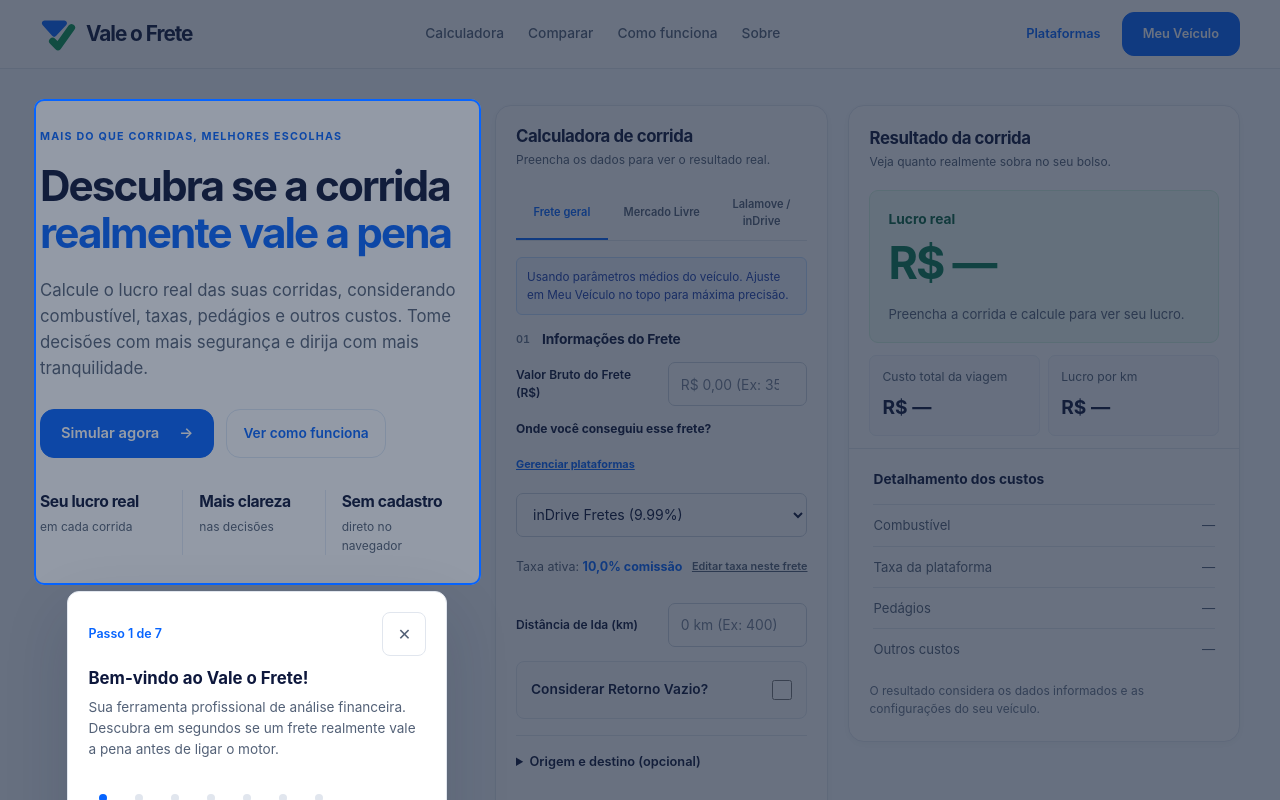
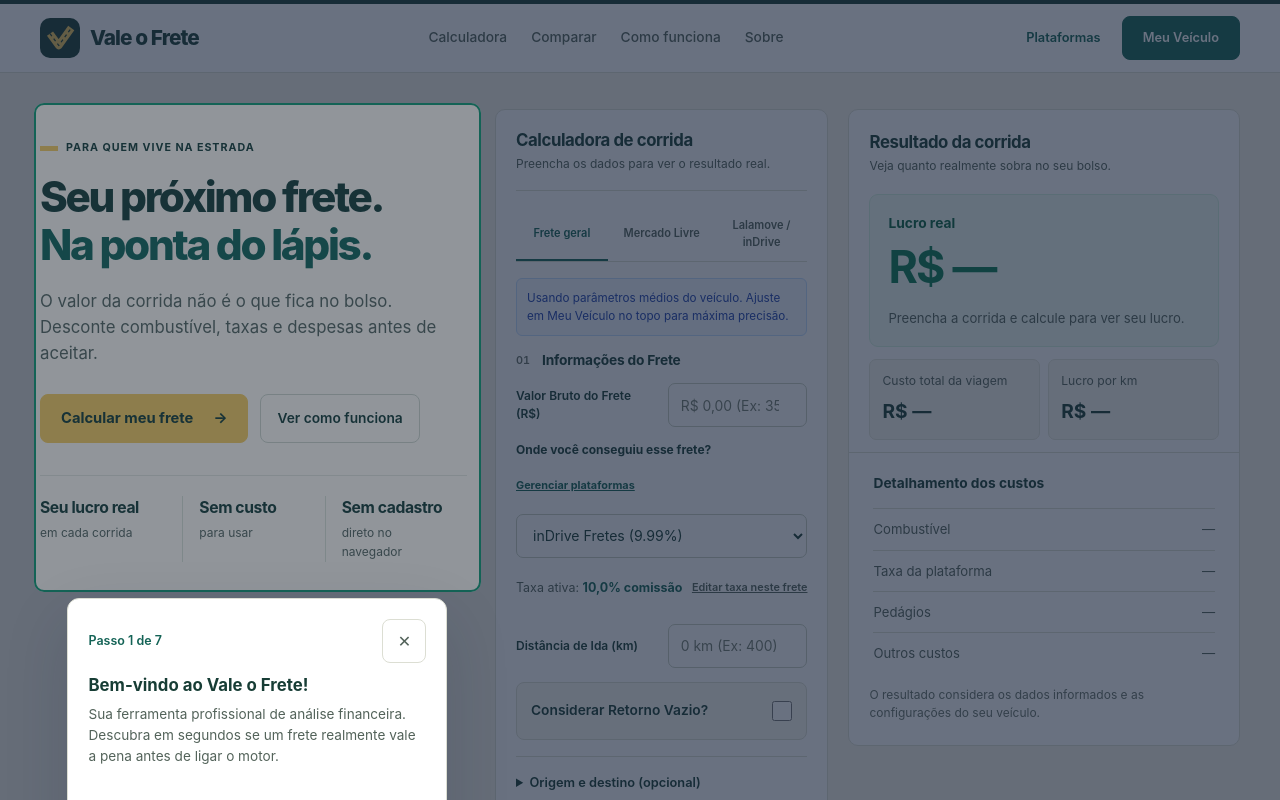
Before and after one commit to MarcosN7/vale-o-frete, a React (Vite) app: page / in a window 1280 px wide. Shown: the top 800 px of the page. Built offline with nearby package versions, Linux system fonts and the light colour scheme.

Commit message:
Refresh Vale o Frete identity with road mark and forest palette

```diff
--- a/index.html
+++ b/index.html
@@ -3,8 +3,8 @@
   <head>
     <meta charset="UTF-8" />
     <meta name="google-site-verification" content="o5gybvk49YA3mlcdKVGErh2z9IseLCJJZ2t8boEvh_0" />
-    <meta name="viewport" content="width=device-width, initial-scale=1.0, maximum-scale=1.0, user-scalable=no" />
-    <meta name="theme-color" content="#3b82f6" />
+    <meta name="viewport" content="width=device-width, initial-scale=1.0" />
+    <meta name="theme-color" content="#173d35" />
     <meta name="apple-mobile-web-app-capable" content="yes" />
     <meta name="apple-mobile-web-app-status-bar-style" content="black-translucent" />
     <link rel="manifest" href="./manifest.json" />
--- a/public/sw.js
+++ b/public/sw.js
@@ -1,4 +1,4 @@
-const CACHE_NAME = 'vale-o-frete-v2';
+const CACHE_NAME = 'vale-o-frete-v3-brand';
 const STATIC_ASSETS = [
   './',
   './index.html',
@@ -14,7 +14,7 @@ self.addEventListener('install', event => {
 self.addEventListener('activate', event => {
   event.waitUntil(
     caches.keys().then(keys =>
-      Promise.all(keys.filter(k => k !== CACHE_NAME).map(k => caches.delete(k)))
+      Promise.all(keys.filter(k => k.startsWith('vale-o-frete-') && k !== CACHE_NAME).map(k => caches.delete(k)))
     )
   );
   self.clients.claim();
--- a/src/App.jsx
+++ b/src/App.jsx
@@ -129,19 +129,18 @@ export default function App() {
 
   const introduction = (
     <section className="hero-section" id="inicio">
-      <p className="hero-eyebrow">Mais do que corridas, melhores escolhas</p>
-      <h1 className="hero-title">Descubra se a corrida <span>realmente vale a pena</span></h1>
+      <p className="hero-eyebrow">Para quem vive na estrada</p>
+      <h1 className="hero-title">Seu próximo frete.<br /><span>Na ponta do lápis.</span></h1>
       <p className="hero-subtitle">
-        Calcule o lucro real das suas corridas, considerando combustível, taxas, pedágios e outros custos.
-        Tome decisões com mais segurança e dirija com mais tranquilidade.
+        O valor da corrida não é o que fica no bolso. Desconte combustível, taxas e despesas antes de aceitar.
       </p>
       <div className="hero-buttons">
-        <a className="btn-primary hero-cta" href="#calculadora">Simular agora <span aria-hidden="true">→</span></a>
+        <a className="btn-primary hero-cta" href="#calculadora">Calcular meu frete <span aria-hidden="true">→</span></a>
         <button className="btn-secondary" onClick={() => { setMode('frete'); setShowTour(true); }}>Ver como funciona</button>
       </div>
       <div className="hero-facts">
         <div><strong>Seu lucro real</strong><span>em cada corrida</span></div>
-        <div><strong>Mais clareza</strong><span>nas decisões</span></div>
+        <div><strong>Sem custo</strong><span>para usar</span></div>
         <div><strong>Sem cadastro</strong><span>direto no navegador</span></div>
       </div>
     </section>
@@ -167,7 +166,7 @@ export default function App() {
       <a className="skip-link" href="#calculadora">Pular para a calculadora</a>
       <header className="app-header">
         <div className="header-content">
-          <a className="logo-wrapper" href="#inicio"><svg className="brand-mark" viewBox="0 0 40 40" fill="none" aria-hidden="true"><path d="M5 5h22a3 3 0 0 1 2.2 5L18 22a3 3 0 0 1-4.5 0L2.8 10A3 3 0 0 1 5 5Z" fill="#0664ff"/><path d="m14 28 6 6L35 13" stroke="#079653" strokeWidth="8" strokeLinecap="round" strokeLinejoin="round"/></svg>Vale o Frete</a>
+          <a className="logo-wrapper" href="#inicio"><img className="brand-mark" src="/favicon.svg" width="40" height="40" alt="" />Vale o Frete</a>
           <nav className="header-nav" aria-label="Navegação principal">
             <a href="#calculadora">Calculadora</a>
             <a href="#comparar" onClick={() => setMode('frete')}>Comparar</a>
@@ -249,7 +248,7 @@ export default function App() {
             onStartFirstCalc={handleStartFirstCalc}
           />
         <footer id="sobre" className="site-footer">
-          <div><strong>Vale o Frete</strong><p>Mais clareza para decidir sua próxima corrida.</p></div>
+          <div><strong>Vale o Frete</strong><p>Faça a conta. Pegue a estrada.</p></div>
           <p>Simulações com os custos que você informa.<br />Configurações e histórico salvos neste navegador.</p>
         </footer>
       </div>
--- a/src/index.css
+++ b/src/index.css
@@ -1,12 +1,12 @@
 :root {
-  --primary: #0664ff; --primary-hover: #0054dc; --primary-light: #f0f5ff; --primary-border: #cbdafa;
-  --brand-dark: #0d173c; --brand-navy: #263750;
+  --primary: #146356; --primary-hover: #0d4b41; --primary-light: #edf4ef; --primary-border: #b7d0c1;
+  --brand-dark: #173d35; --brand-navy: #2c5148;
   --success: #087b52; --success-bg: #eff8f3; --success-border: #c9e5d5; --success-text: #086342;
   --warning: #ac650c; --warning-bg: #fff9ed; --warning-border: #eddbb8; --warning-text: #85500b;
   --danger: #bd3545; --danger-bg: #fff3f4; --danger-border: #f0cbd0; --danger-text: #a42939;
-  --bg: #ffffff; --surface: #ffffff; --surface-hover: #f5f7fa; --surface-subtle: #fafbfd;
-  --text-primary: #0d173c; --text-secondary: #536177; --text-muted: #66748a;
-  --border: #e1e6ee; --border-focus: #245bd7;
+  --bg: #ffffff; --surface: #ffffff; --surface-hover: #f1f2e9; --surface-subtle: #f8f7f1;
+  --text-primary: #173d35; --text-secondary: #53635a; --text-muted: #657168;
+  --border: #dcded3; --border-focus: #146356;
   --shadow-xs: 0 1px 2px rgb(23 36 59 / 3%); --shadow-sm: 0 2px 8px rgb(23 36 59 / 4%);
   --shadow-md: 0 4px 16px rgb(23 36 59 / 5%); --shadow-lg: 0 12px 32px rgb(23 36 59 / 9%); --shadow-xl: 0 24px 64px rgb(23 36 59 / 15%);
   --radius-xs: 4px; --radius-sm: 8px; --radius-md: 12px; --radius-lg: 16px; --radius-full: 999px;
@@ -14,7 +14,7 @@
 }
 * { box-sizing: border-box; margin: 0; padding: 0; }
 html { font-size: 16px; scroll-behavior: smooth; scroll-padding-top: 100px; }
-body { font-family: 'Inter', -apple-system, BlinkMacSystemFont, 'Segoe UI', sans-serif; background: #f8fbff; color: var(--text-primary); line-height: 1.55; -webkit-font-smoothing: antialiased; }
+body { font-family: 'Inter', -apple-system, BlinkMacSystemFont, 'Segoe UI', sans-serif; background: #f5f2e9; color: var(--text-primary); line-height: 1.55; -webkit-font-smoothing: antialiased; }
 button, input, select { font: inherit; }
 button, a { -webkit-tap-highlight-color: transparent; }
 button { cursor: pointer; transition: var(--transition); }
@@ -72,8 +72,8 @@ h1, h2, h3, h4 { line-height: 1.25; }
 .field label { display: block; font-size: .82rem; font-weight: 600; color: var(--text-primary); margin-bottom: 8px; }
 .hint { color: var(--text-muted); font-size: .76rem; font-weight: 400; }
 .field-row { display: grid; grid-template-columns: repeat(2, minmax(0, 1fr)); gap: 16px; }
-input[type='number'], input[type='text'], select { width: 100%; min-width: 0; height: 48px; border: 1px solid #cbd3df; border-radius: 7px; background: white; color: var(--text-primary); padding: 0 12px; font-size: 1rem; transition: var(--transition); }
-input::placeholder { color: #758196; opacity: 1; font-size: .87rem; }
+input[type='number'], input[type='text'], select { width: 100%; min-width: 0; height: 48px; border: 1px solid #c7cec1; border-radius: 7px; background: white; color: var(--text-primary); padding: 0 12px; font-size: 1rem; transition: var(--transition); }
+input::placeholder { color: #737d71; opacity: 1; font-size: .87rem; }
 input:focus, select:focus { border-color: var(--primary); outline: 3px solid var(--primary-light); outline-offset: 0; }
 input[type='checkbox'] { accent-color: var(--primary); }
 .btn-primary, .calc-btn { background: var(--primary); color: white; border: 1px solid var(--primary); border-radius: 8px; padding: 12px 20px; font-weight: 600; font-size: .92rem; }
@@ -110,7 +110,7 @@ input[type='checkbox'] { accent-color: var(--primary); }
 .share-btn { width: 100%; margin-top: 16px; }
 .save-history-btn { width: 100%; margin-top: 16px; color: var(--primary); }
 .kpi-grid { display: grid; grid-template-columns: repeat(2, minmax(0, 1fr)); padding: 12px 20px; gap: 8px; }
-.kpi-card { padding: 12px; border: 1px solid #e8edf5; border-radius: 7px; background: #f7f9fc; display: flex; flex-direction: column; gap: 6px; }
+.kpi-card { padding: 12px; border: 1px solid #e2e5d9; border-radius: 7px; background: #f6f5ee; display: flex; flex-direction: column; gap: 6px; }
 .kpi-card:nth-child(odd) { padding-right: 14px; }
 .kpi-label { font-size: .76rem; color: var(--text-secondary); }
 .kpi-value { font-size: 1.2rem; font-weight: 650; overflow-wrap: anywhere; }
@@ -123,12 +123,12 @@ input[type='checkbox'] { accent-color: var(--primary); }
 .cost-list-left { display: flex; align-items: center; gap: 8px; }
 .cost-list-value { font-weight: 600; color: var(--text-primary); }
 .cost-progress-bar { display: flex; height: 6px; border-radius: 4px; overflow: hidden; margin-bottom: 20px; background: var(--border); }
-.cost-progress-segment.combustivel, .cost-dot.combustivel { background: #245bd7; }
-.cost-progress-segment.pedagio, .cost-dot.pedagio { background: #4c75cc; }
-.cost-progress-segment.manutencao, .cost-dot.manutencao { background: #7292d4; }
-.cost-progress-segment.pneus, .cost-dot.pneus { background: #94abdb; }
-.cost-progress-segment.depreciacao, .cost-dot.depreciacao { background: #a8b7d6; }
-.cost-progress-segment.extras, .cost-dot.extras { background: #c4cee1; }
+.cost-progress-segment.combustivel, .cost-dot.combustivel { background: #146356; }
+.cost-progress-segment.pedagio, .cost-dot.pedagio { background: #5e8970; }
+.cost-progress-segment.manutencao, .cost-dot.manutencao { background: #91a788; }
+.cost-progress-segment.pneus, .cost-dot.pneus { background: #b4bb99; }
+.cost-progress-segment.depreciacao, .cost-dot.depreciacao { background: #c8c4a5; }
+.cost-progress-segment.extras, .cost-dot.extras { background: #dcd7c1; }
 .cost-dot { width: 7px; height: 7px; border-radius: 2px; flex-shrink: 0; }
 .comparison-area { grid-column: 1 / -1; margin-top: 4px; }
 .comparison-prompt { border-block: 1px solid var(--border); padding: 24px 0; display: flex; align-items: center; justify-content: space-between; gap: 24px; }
@@ -296,9 +296,9 @@ input[type='checkbox'] { accent-color: var(--primary); }
 .hero-title > span { color: var(--primary); }
 .hero-buttons { display: flex; flex-wrap: wrap; gap: 12px; margin-top: 28px; }
 .hero-buttons > * { min-height: 48px; border-radius: 14px; }
-.hero-buttons .btn-secondary { color: var(--primary); border-color: #d8e4f5; background: transparent; }
+.hero-buttons .btn-secondary { color: var(--primary); border-color: #c7d8c8; background: transparent; }
 .hero-facts { display: grid; grid-template-columns: repeat(3, minmax(0, 1fr)); margin-top: 30px; }
-.hero-facts > div { padding: 0 16px; border-left: 1px solid #deE7f5; }
+.hero-facts > div { padding: 0 16px; border-left: 1px solid #d3d9cc; }
 .hero-facts > div:first-child { padding-left: 0; border: 0; }
 .hero-facts strong { display: block; font-size: .98rem; letter-spacing: -.025em; }
 .hero-facts span { display: block; font-size: .75rem; color: var(--text-secondary); margin-top: 4px; }
@@ -409,3 +409,33 @@ input[type='checkbox'] { accent-color: var(--primary); }
   .logo-wrapper { font-size: 1rem; }
   .hero-title { font-size: 1.95rem; }
 }
+
+/* Vale o Frete: forest, warm paper and road yellow. */
+.hero-eyebrow { display: inline-flex; align-items: center; gap: 8px; color: var(--brand-dark); letter-spacing: .09em; }
+.hero-eyebrow::before { content: ""; width: 18px; height: 5px; background: #edc65a; }
+.hero-title { font-weight: 800; letter-spacing: -.055em; }
+.hero-buttons > * { border-radius: 8px; }
+.hero-buttons .hero-cta { background: #edc65a; border-color: #edc65a; color: #173d35; font-weight: 750; }
+.hero-buttons .hero-cta:hover { background: #e2b746; border-color: #e2b746; }
+.hero-buttons .btn-secondary { color: var(--brand-dark); border-color: #c7cec1; }
+.brand-mark { width: 40px; height: 40px; }
+.logo-wrapper { letter-spacing: -.045em; font-weight: 800; }
+.app-header { border-top: 4px solid #173d35; }
+.header-actions .gear-btn:last-child { border-radius: 8px; }
+.landing-grid .dashboard-col-left, .landing-grid .result-card-container, .comparison-section, .history-section { border-radius: 10px; box-shadow: none; }
+.calculator-heading { border-bottom: 1px solid var(--border); padding-bottom: 16px; }
+.hero-facts { border-top: 1px solid var(--border); padding-top: 20px; }
+.how-steps { gap: 0; border-block: 1px solid var(--border); }
+.how-steps li { background: transparent; border: 0; border-right: 1px solid var(--border); border-radius: 0; box-shadow: none; padding: 24px; }
+.how-steps li:first-child { padding-left: 0; }
+.how-steps li:last-child { border-right: 0; }
+.how-steps li::before { font-family: ui-monospace, monospace; font-weight: 700; }
+.site-footer strong { color: var(--brand-dark); font-size: 1.2rem; letter-spacing: -.04em; }
+@media (max-width: 600px) {
+  .brand-mark { width: 32px; height: 32px; }
+  .header-content { gap: 8px; }
+  .header-actions { margin-left: auto; }
+  .hero-title { font-size: clamp(2.2rem, 9vw, 3.2rem); }
+  .how-steps li, .how-steps li:first-child { padding: 20px 0; border-right: 0; border-bottom: 1px solid var(--border); }
+  .how-steps li:last-child { border-bottom: 0; }
+}
```
Also changed, not shown: public/ferramentas/calculadora-combustivel/index.html (+1 -1 lines), public/ferramentas/comparar-taxas/index.html (+1 -1 lines), public/ferramentas/custo-por-km/index.html (+1 -1 lines), public/ferramentas/index.html (+1 -1 lines), public/ferramentas/lucro-motorista/index.html (+1 -1 lines), public/favicon.svg, public/ferramentas/assets/styles.css, public/manifest.json.
